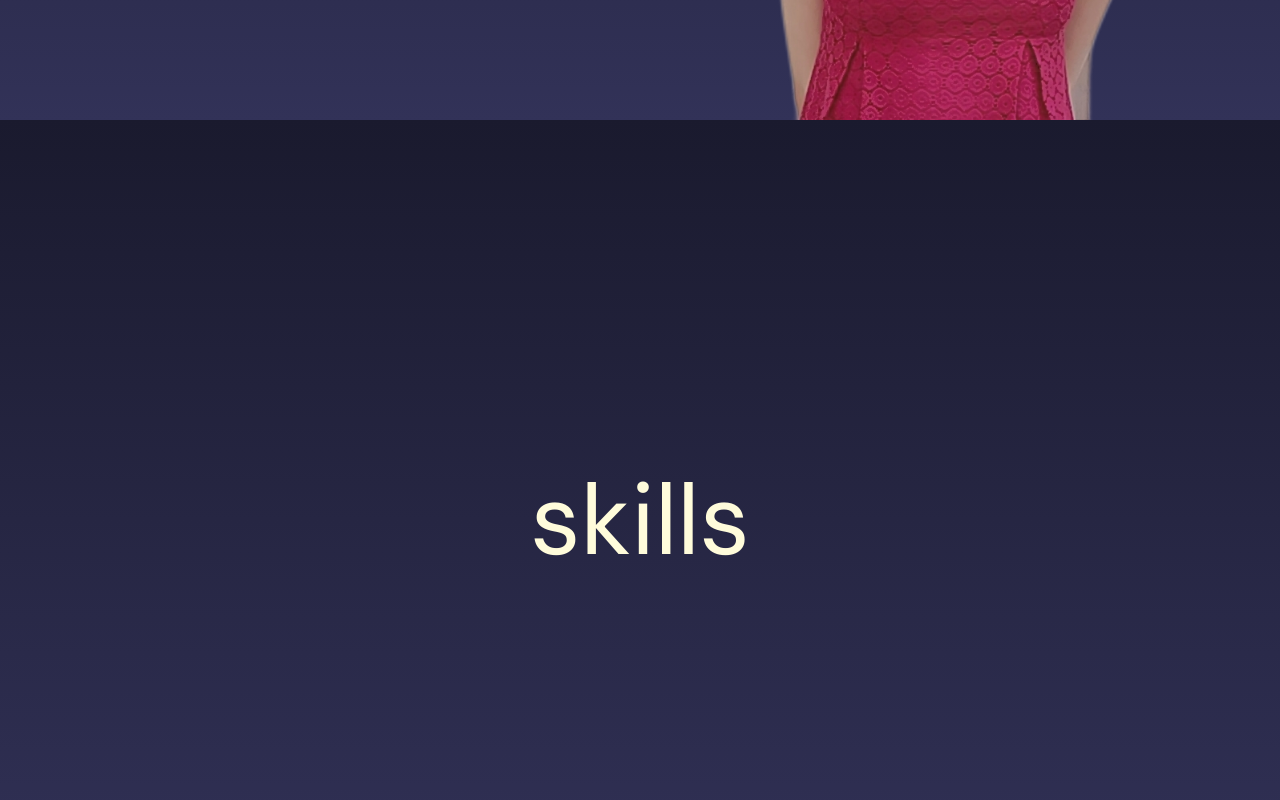
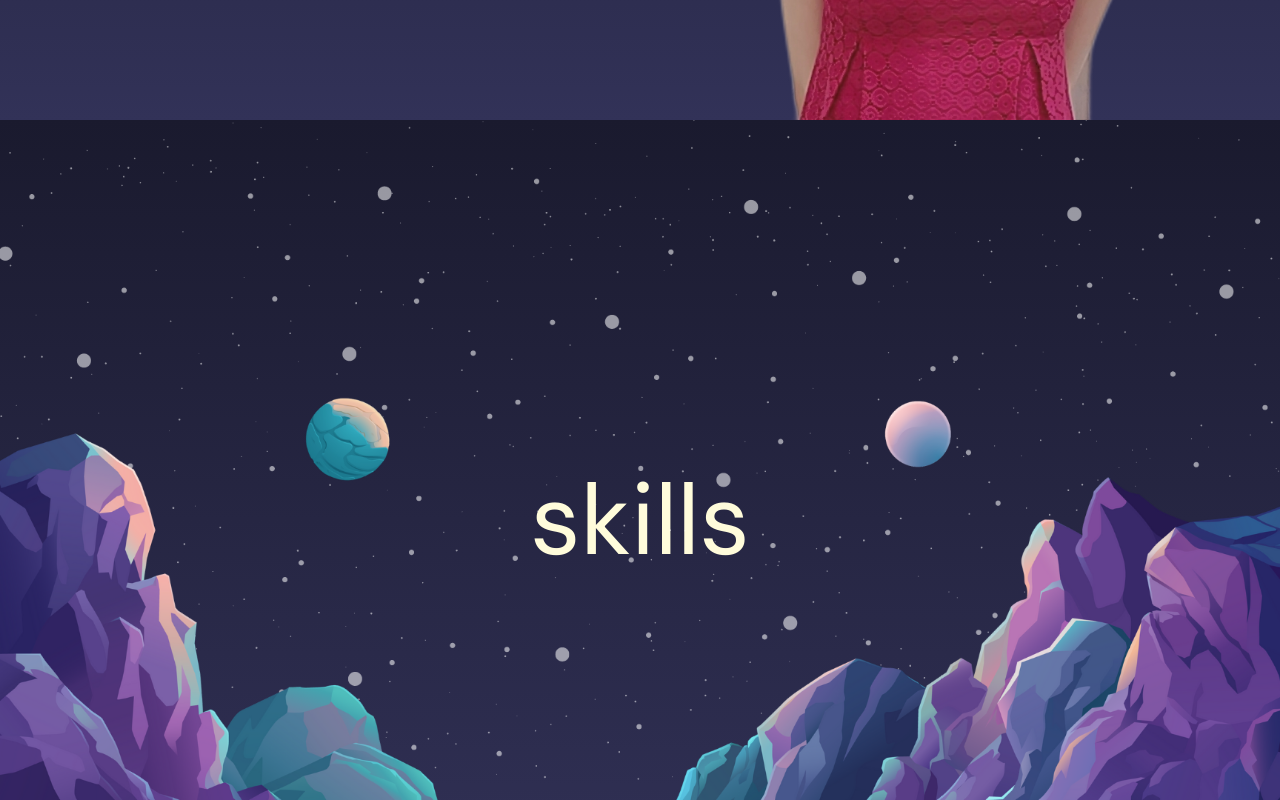
Before and after one commit to FatemeGhalandari/fatemeghalandari.github.io, a React (Vite) app: page / in a window 1280 px wide. Shown: the part 680-1480 px from the top of the page. Built offline with nearby package versions, Linux system fonts and the light colour scheme.

Commit message:
style: Add background images for mountains, planets, and stars

```diff
--- a/tailwind.config.js
+++ b/tailwind.config.js
@@ -2,7 +2,13 @@
 export default {
   content: ["./index.html", "./src/**/*.{js,jsx}"],
   theme: {
-    extend: {},
+    extend: {
+      backgroundImage: {
+        mountains: "url('/mountains.png')",
+        planets: "url('/planets.png')",
+        stars: "url('/stars.png')",
+      },
+    },
   },
   plugins: [],
 };
```
